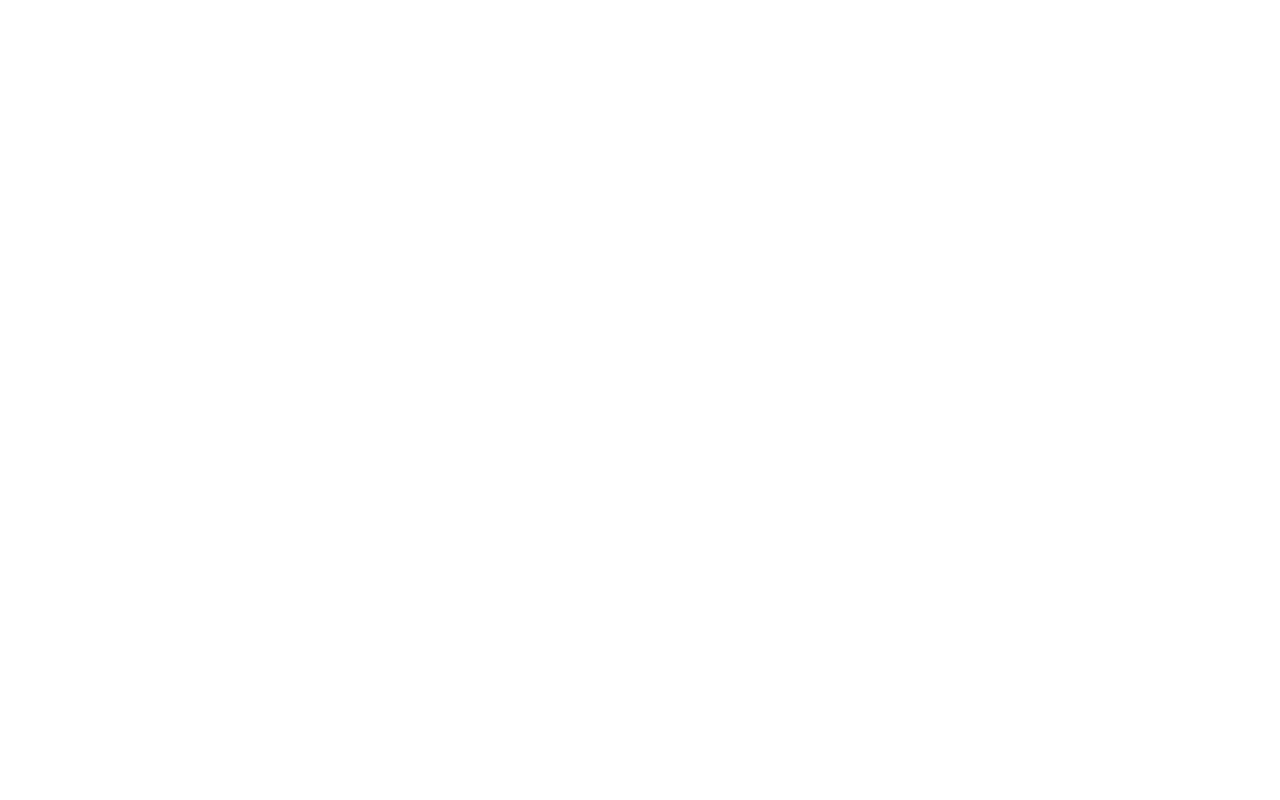
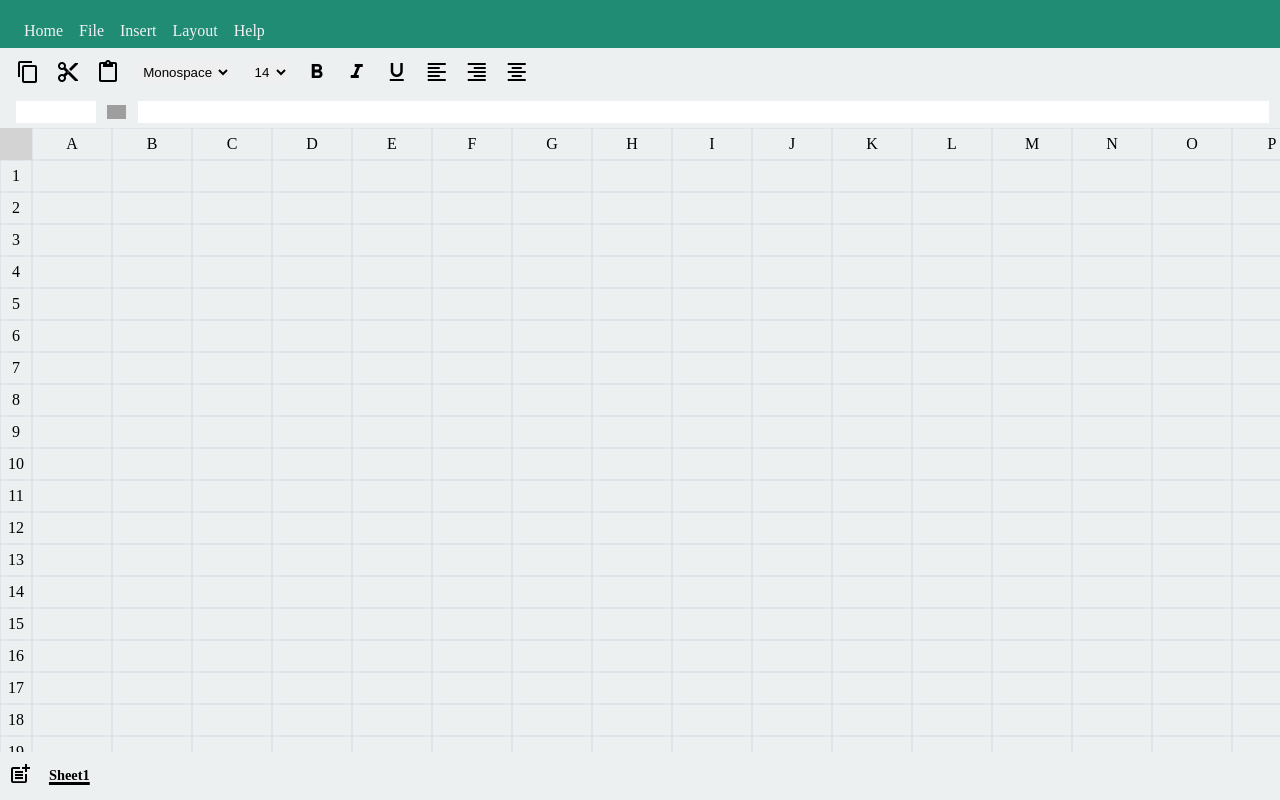
Before and after one commit to Prateema1/Google-Sheet-Project, a plain HTML site: page index.html in a window 1280 px wide. Drawn offline with Linux system fonts and the light colour scheme; grey boxes are pictures that could not be loaded.

Commit message:
Completed basic static design for google sheet clone

```diff
--- a/index.html
+++ b/index.html
@@ -5,10 +5,82 @@
   <meta name="viewport" content="width=device-width, initial-scale=1.0">
   <title>Google Sheet</title>
   <link rel="stylesheet" href="./styles.css" />
+  <link href="https://fonts.googleapis.com/icon?family=Material+Icons"
+      rel="stylesheet">
 </head>
 <body>
+  <div class="page-actions-container">
+    <div class="page-action">Home</div>
+    <div class="page-action">File</div>
+    <div class="page-action">Insert</div>
+    <div class="page-action">Layout</div>
+    <div class="page-action">Help</div>
+  </div>
+  <div class="cellprops-actions-container">
+    <span class="material-icons">
+      content_copy
+      </span>
+      <span class="material-icons">
+        content_cut
+        </span>
+        <span class="material-icons">
+          content_paste
+          </span>
+          <select class="font-family-prop">
+            <option value="monospace">Monospace</option>
+            <option value="sans-serif">Sans-Serif</option>
+            <option value="fantacy">Fantasy</option>
+            <option value="cursive">Cursive</option>
+          </select>
 
+          <select class="font-size-prop">
+            <option value="14">14</option>
+            <option value="16">16</option>
+            <option value="18">18</option>
+            <option value="20">20</option>
+          </select>
+          <span class="material-icons">
+            format_bold
+            </span>
+            <span class="material-icons">
+              format_italic
+              </span>
+              <span class="material-icons">
+                format_underlined
+                </span>
+                <span class="material-icons">
+                  format_align_left
+                  </span>
+                  <span class="material-icons">
+                    format_align_right
+                    </span>
+                    <span class="material-icons">
+                      format_align_center
+                      </span>
+
+  </div>
+  <div class="formula-actions-container">
+    <input type="text" readonly class="address-bar">
+    <img class="formula-icon" src="https://img.icons8.com/ios-glyphs/30/formula-fx.png" alt="formula-fx"/>
+     <input type="text" class="formula-bar">
+  </div>
+  <div class="grid-container">
+    <div class="top-left-dummy-box"></div>
+    <div class="address-column-container"></div>
+    <div class="cells-container">
+      <div class="address-row-container"></div>
+    </div>
+  </div>
+  <div class="sheet-actions-container">
+    <div class="sheet-add-icon">
+      <span class="material-icons">
+        post_add
+        </span>
+    </div>
+      <div class="sheets-folder-container">
+         <div class="sheet-folder">Sheet1</div>
+      </div>
+  </div>
 
   <script src="./script.js"></script>
 </body>
-</html>
--- a/script.js
+++ b/script.js
@@ -0,0 +1,43 @@
+let rows = 100;
+let cols = 26;
+
+let addressColCont = document.querySelector(".address-column-container");
+let addressRowCont = document.querySelector(".address-row-container");
+let cellsContainer = document.querySelector(".cells-container");
+let addressBar = document.querySelector(".address-bar");
+
+for(let i = 0; i < rows; i++) {
+  let addressCol = document.createElement("div");
+  addressCol.setAttribute("class", "address-col");
+  addressCol.innerText = i+1;
+  addressColCont.appendChild(addressCol);
+}
+
+for(let i = 0; i < cols; i++) {
+  let addressRow = document.createElement("div");
+  addressRow.setAttribute("class", "address-row");
+  addressRow.innerText = String.fromCharCode(65 + i);
+  addressRowCont.appendChild(addressRow);
+}
+
+for (let i = 0; i < rows; i++) {
+  let rowCont = document.createElement("div");
+  rowCont.setAttribute("class", "row-cont");
+  for (let j = 0; j < cols; j++) {
+      let cell = document.createElement("div");
+      cell.setAttribute("class", "cell");
+      cell.setAttribute('contenteditable', 'true');
+      rowCont.appendChild(cell);
+      addListenerForAddressBarDisplay(cell, i , j);
+  }
+  cellsContainer.appendChild(rowCont);
+}
+
+function addListenerForAddressBarDisplay(cell, i, j) {
+ cell.addEventListener("click", (e) => {
+     let rowID = i+1;
+     let colID = String.fromCharCode(65 + j);
+     addressBar.value = `${colID}${rowID}`;
+
+ });
+}
--- a/styles.css
+++ b/styles.css
@@ -0,0 +1,178 @@
+* {
+  box-sizing: border-box;
+}
+
+body {
+  padding: 0;
+  margin: 0;
+}
+
+.page-actions-container {
+  height: 3rem;
+  background-color: #218c74;
+  display: flex;
+  align-items: flex-end;
+  padding-left: 1rem;
+}
+
+.page-action {
+  margin: 0.5rem;
+  color: #f1f2f6;
+}
+
+.cellprops-actions-container {
+  height: 3rem;
+  background-color: #ecf0f1;
+  display: flex;
+  align-items: center;
+  padding-left: 1rem;
+}
+
+.cellprops-actions-container > * {
+  display: inline-block;
+  margin-right: 1rem;
+}
+
+.font-family-prop {
+  padding: 0.2rem;
+}
+
+.font-size-prop {
+  padding: 0.2rem;
+}
+
+.formula-actions-container {
+  height: 2rem;
+  background-color: #ecf0f1;
+  padding-left: 1rem;
+  display: flex;
+  align-items: center;
+}
+
+.formula-actions-container > * {
+  display: inline-block;
+  margin-right: 0.7rem;
+}
+
+.formula-icon {
+  width: 1.2rem;
+}
+
+.address-bar {
+  width: 5rem;
+  text-align: center;
+}
+
+.formula-bar {
+  width: calc(100vw - 5rem - 0.7rem - 0.7rem - 0.7rem);
+}
+
+.formula-actions-container > input {
+  border: none;
+  outline: none;
+  height: 70%;
+}
+
+.cellprops-actions-container > select {
+  border: none;
+  border-radius: 2px;
+  outline: none;
+}
+
+
+.sheet-actions-container {
+  height: 3rem;
+  background-color: #ecf0f1;
+  display: flex;
+  align-items: center;
+  padding-left: 0.5rem;
+  padding-right: 0.5rem;
+  gap: 1rem;
+}
+
+.sheet-actions-container > * {
+  display: inline-block;
+}
+
+.sheet-add-icon {
+  width: 2vw;
+}
+
+.sheets-folder-container {
+  display: flex;
+  align-items: center;
+  height: 80%;
+  width: 5rem;
+  /* background-color: yellow; */
+  width: calc(100vw - 2vw);
+}
+
+.sheet-folder {
+  text-decoration: underline;
+  font-weight: bold;
+  text-decoration-thickness: 3px;
+  font-size: 0.9rem;
+}
+
+.grid-container {
+  height: calc(100vh - 3rem - 3rem - 2rem - 3rem);
+  position: relative;
+  overflow: scroll;
+  background-color: #ecf0f1;
+}
+
+.top-left-dummy-box {
+  height: 2rem;
+  width: 2rem;
+  background-color: lightgray;
+  position: fixed;
+  z-index: 1;
+}
+
+.address-column-container {
+  position: sticky;
+  top: 2rem;
+  left: 0;
+}
+
+.address-row-container {
+  display: flex;
+  position: sticky;
+  top: 0;
+  left: 2rem;
+}
+
+.cells-container {
+  position: absolute;
+  top: 0;
+  left: 2rem;
+}
+
+.address-col {
+  height: 2rem;
+  width: 2rem;
+  border: 1px solid #dfe4ea;
+  display: flex;
+  justify-content: center;
+  align-items: center;
+}
+
+.address-row {
+  height: 2rem;
+  width: 5rem;
+  border: 1px solid #dfe4ea;
+  display: flex;
+  justify-content: center;
+  align-items: center;
+}
+
+.row-cont {
+  display: flex;
+}
+
+.cell {
+  height: 2rem;
+  width: 5rem;
+  border: 1px solid #dfe4ea;
+  outline: none;
+}
```
